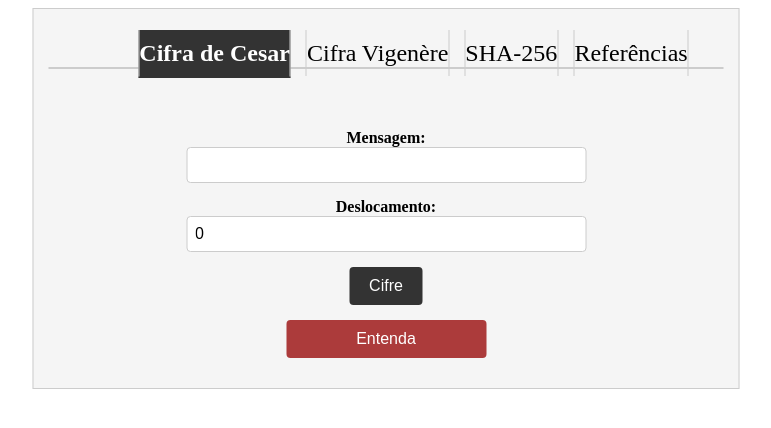
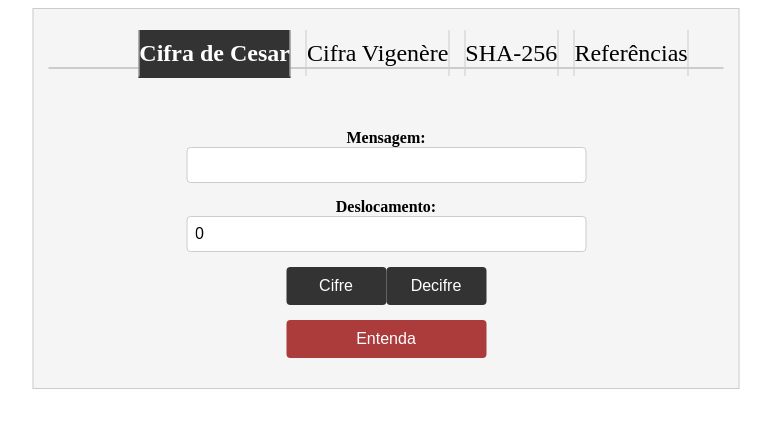
Before and after one commit to Math5oul/criptoClass, an Angular app: page / in a window 1280 px wide. Shown: the top 428 px of the page, without its empty margins (254-1025 px from the left). Built offline with nearby package versions, Linux system fonts and the light colour scheme.

Commit message:
Add a funçao de decifrar nas cifras aplicaveis

```diff
--- a/src/app/components/ceasear-cipher/ceasar-cipher.component.html
+++ b/src/app/components/ceasear-cipher/ceasar-cipher.component.html
@@ -7,9 +7,19 @@
     <label for="shift">Deslocamento:</label>
     <input type="number" id="shift" [(ngModel)]="shift" />
   </div>
-  <button (click)="cipher()">Cifre</button>
+
+  <div class="cipher-buttons">
+    <button (click)="cipher()">Cifre</button>
+    <button (click)="decipher()">Decifre</button>
+  </div>
+
   <div *ngIf="encryptedMessage">
     <h3>Mensagem Cifrada:</h3>
     <p>{{ encryptedMessage }}</p>
   </div>
+
+  <div *ngIf="decryptedMessage">
+    <h3>Mensagem Cifrada:</h3>
+    <p>{{ decryptedMessage }}</p>
+  </div>
 </section>
--- a/src/app/components/ceasear-cipher/ceasar-cipher.component.scss
+++ b/src/app/components/ceasear-cipher/ceasar-cipher.component.scss
@@ -39,6 +39,7 @@ button {
   border-radius: 4px;
   cursor: pointer;
   margin-bottom: 15px;
+  width: 100px;
 }
 
 button:hover {
--- a/src/app/components/ceasear-cipher/ceasar-cipher.component.ts
+++ b/src/app/components/ceasear-cipher/ceasar-cipher.component.ts
@@ -9,10 +9,18 @@ export class CeasarCipherComponent {
   message: string = ''; // Variável para armazenar a mensagem de entrada
   shift: number = 0; // Variável para armazenar o valor do deslocamento
   encryptedMessage: string = ''; // Variável para armazenar a mensagem criptografada
+  decryptedMessage: string = ''; // Variável para armazenar a mensagem criptografada
 
   // Função para realizar a cifração
   cipher() {
     this.encryptedMessage = this.encryptMessage(this.message, this.shift);
+    this.decryptedMessage = ''
+  }
+
+  // Função para realizar a uncifração
+  decipher() {
+    this.decryptedMessage = this.decryptMessage(this.message, this.shift);
+    this.encryptedMessage = ''
   }
 
   // Função para criptografar a mensagem usando o algoritmo da cifra de César
@@ -45,4 +53,35 @@ export class CeasarCipherComponent {
 
     return encryptedMessage; // Retorna a mensagem criptografada
   }
+
+   // Função para descriptografar a mensagem usando o algoritmo da cifra de César
+   decryptMessage(message: string, shift: number): string {
+    let decryptedMessage = '';
+
+    for (let i = 0; i < message.length; i++) {
+      const char = message[i];
+
+      // Verifica se o caractere é uma letra (A-Z ou a-z)
+      if (char.match(/[a-zA-Z]/)) {
+        const charCode = message.charCodeAt(i);
+        let shiftedCharCode;
+
+        if (char.match(/[A-Z]/)) {
+          // Caractere maiúsculo
+          shiftedCharCode = ((charCode - 65 - shift + 26) % 26) + 65;
+        } else {
+          // Caractere minúsculo
+          shiftedCharCode = ((charCode - 97 - shift + 26) % 26) + 97;
+        }
+
+        // Converte o código do caractere deslocado de volta para um caractere e adiciona à mensagem descriptografada
+        decryptedMessage += String.fromCharCode(shiftedCharCode);
+      } else {
+        // Se o caractere não for uma letra, simplesmente adiciona à mensagem descriptografada
+        decryptedMessage += char;
+      }
+    }
+
+    return decryptedMessage; // Retorna a mensagem descriptografada
+  }
 }
--- a/src/app/components/sha-cipher/sha-cipher.component.scss
+++ b/src/app/components/sha-cipher/sha-cipher.component.scss
@@ -39,6 +39,7 @@ button {
   border-radius: 4px;
   cursor: pointer;
   margin-bottom: 15px;
+  width: 100px;
 }
 
 button:hover {
--- a/src/app/components/tab-container/tab-container.component.scss
+++ b/src/app/components/tab-container/tab-container.component.scss
@@ -57,6 +57,9 @@ button {
   width: 200px;
   align-self: center;
 }
+button:hover {
+  background-color: #d85454;
+}
 
 .tab {
   display: flex;
--- a/src/app/components/vigenere-cipher/vigenere-cipher.component.html
+++ b/src/app/components/vigenere-cipher/vigenere-cipher.component.html
@@ -11,8 +11,13 @@
   </div>
 
   <button (click)="cipher()">Cifre</button>
+  <button (click)="decipher()">Decifre</button>
 
   <div>
     <p readonly>{{ ciphertext }}</p>
   </div>
+
+  <div>
+    <p readonly>{{ decryptedText }}</p>
+  </div>
 </section>
--- a/src/app/components/vigenere-cipher/vigenere-cipher.component.scss
+++ b/src/app/components/vigenere-cipher/vigenere-cipher.component.scss
@@ -38,6 +38,7 @@ button {
   border: none;
   border-radius: 4px;
   cursor: pointer;
+  width: 100px;
 }
 
 button:hover {
--- a/src/app/components/vigenere-cipher/vigenere-cipher.component.ts
+++ b/src/app/components/vigenere-cipher/vigenere-cipher.component.ts
@@ -9,8 +9,10 @@ export class VigenereCipherComponent {
   keyword: string = ''; // Variável para armazenar a palavra-chave
   plaintext: string = ''; // Variável para armazenar o texto simples
   ciphertext: string = ''; // Variável para armazenar o texto criptografado
+  decryptedText: string = ''; // Variável para armazenar o texto descriptografado
 
   cipher(): void {
+    this.decryptedText = '';
     const keywordLength = this.keyword.length;
 
     // Repete a palavra-chave para cobrir toda a extensão do texto simples
@@ -27,4 +29,23 @@ export class VigenereCipherComponent {
       })
       .join('');
   }
+
+  decipher(): void {
+    this.ciphertext = '';
+    const keywordLength = this.keyword.length;
+
+    // Repete a palavra-chave para cobrir toda a extensão do texto criptografado
+    const repeatedKeyword = this.keyword.repeat(Math.ceil(this.plaintext.length / keywordLength)).substr(0, this.plaintext.length);
+
+    this.decryptedText = this.plaintext
+      .replace(/[^a-zA-Z]/g, '') // Remove caracteres não alfabéticos
+      .split('')
+      .map((char, index) => {
+        const charCode = char.toLowerCase().charCodeAt(0) - 97; // Converte o caractere para o código de 0 a 25
+        const keywordCharCode = repeatedKeyword[index].toLowerCase().charCodeAt(0) - 97; // Converte o caractere da palavra-chave para o código de 0 a 25
+        const decryptedCharCode = (charCode - keywordCharCode + 26) % 26; // Desfaz a cifra de Vigenère
+        return String.fromCharCode(decryptedCharCode + 97); // Converte o código de volta para um caractere e adiciona ao texto descriptografado
+      })
+      .join('');
+  }
 }
```
